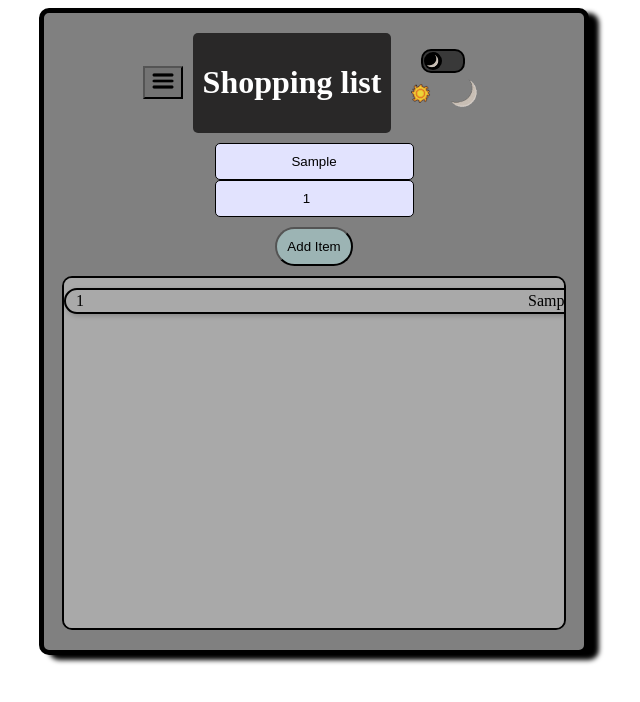
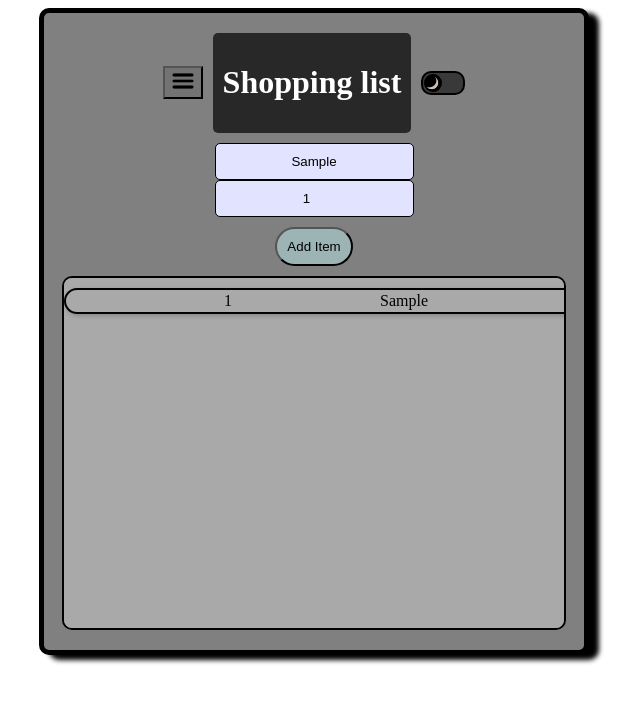
Before and after one commit to RohanCorgi/HawkHacks, a website: page app/shopping_list.html in a window 1280 px wide. Both pictures are taken after typing "Sample" into the empty fields and a click on the button "Add Item". Shown: the whole page, without its empty margins (326-966 px from the left). Drawn offline with Linux system fonts and the light colour scheme.

Commit message:
Made some major changes

```diff
--- a/app/Style.css
+++ b/app/Style.css
@@ -274,3 +274,17 @@ body.light-mode .list li .remove-item {
 body.light-mode .slider {
     background-color: grey;
 }
+.list li {
+    background-color: darkgrey;
+    border: solid 2px black;
+    border-radius: 20px;
+    padding: 10px;
+    margin: auto;
+    margin-top: 10px;
+    margin-bottom: 5px; /* Adjust margin-bottom to reduce the space */
+    text-align: center;
+    width: 100%;
+    display: flex;
+    align-items: center;
+    justify-content: space-evenly;
+}
--- a/app/shopping_list.html
+++ b/app/shopping_list.html
@@ -32,8 +32,6 @@
             <div class="mode-toggle">
                 <input type="checkbox" id="mode-toggle-checkbox">
                 <label for="mode-toggle-checkbox" class="slider"></label>
-                <img src="Images/sun-removebg-preview.png" width="40px" height="40px" alt="Light Mode">
-                <img src="Images/moon-removebg-preview.png" width="40px" height="40px" alt="Dark Mode">
             </div>
         </div>
 
```
